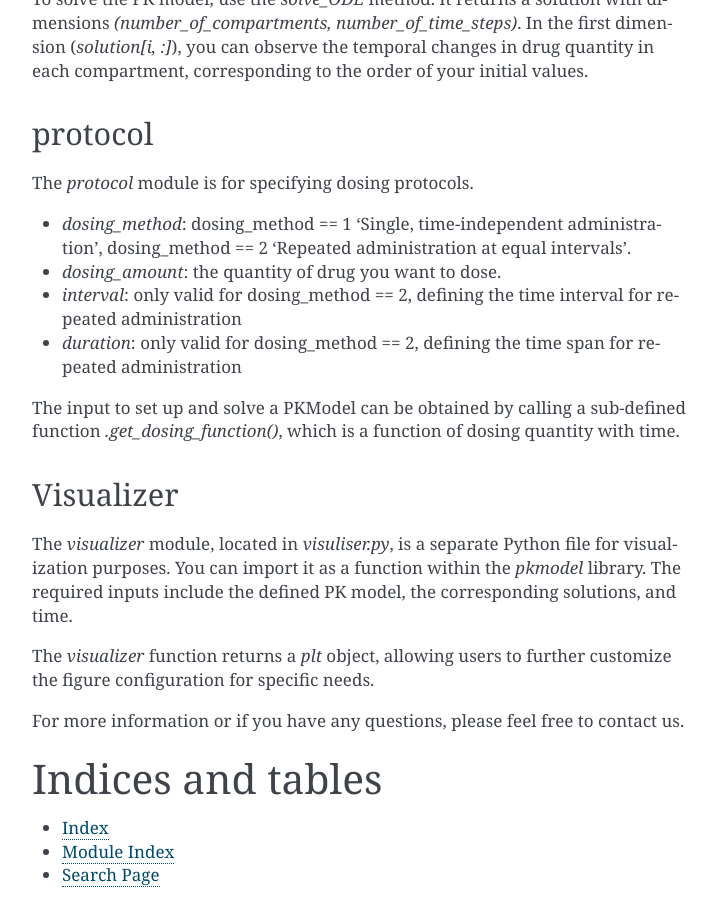
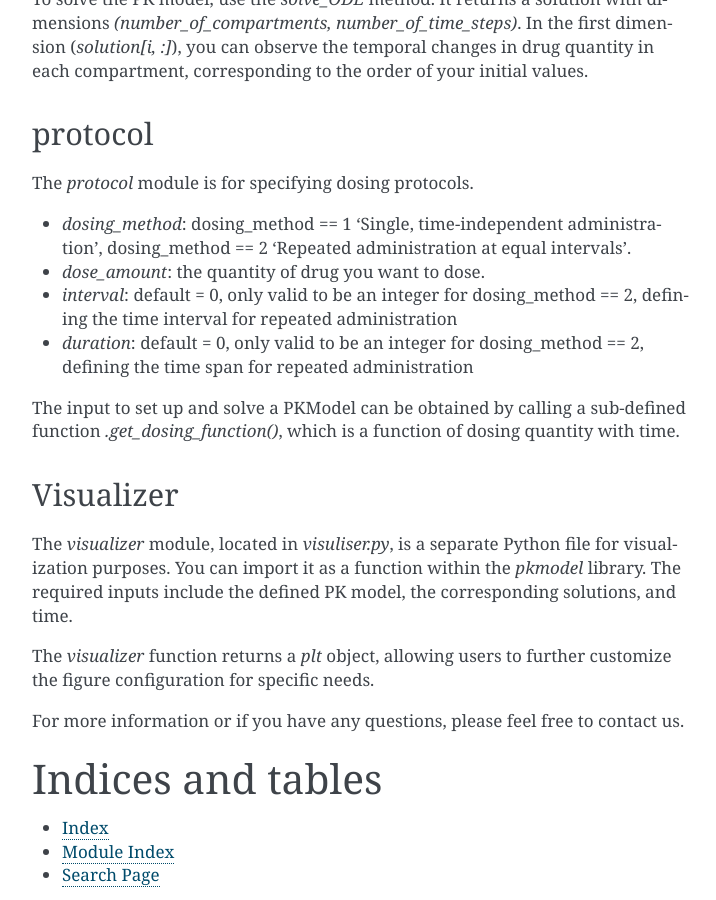
Before and after one commit to ZeyaoDong/Group-Project, a Sphinx documentation site: the page built from docs/index.rst, in a window 1280 px wide and 900 px high, scrolled down 1368 px. Shown: the whole window, without its empty margins (388-1104 px from the left). Built offline with Sphinx 7.4.7, drawn with Linux system fonts in a browser that asks for light colours.

Commit message:
Update index.rst

```diff
--- a/docs/index.rst
+++ b/docs/index.rst
@@ -50,9 +50,9 @@ protocol
 The `protocol` module is for specifying dosing protocols.
 
 - `dosing_method`:  dosing_method == 1 'Single, time-independent administration', dosing_method == 2 'Repeated administration at equal intervals'.
-- `dosing_amount`: the quantity of drug you want to dose.
-- `interval`: only valid for dosing_method == 2, defining the time interval for repeated administration
-- `duration`: only valid for dosing_method == 2, defining the time span for repeated administration
+- `dose_amount`: the quantity of drug you want to dose.
+- `interval`: default = 0, only valid to be an integer for dosing_method == 2, defining the time interval for repeated administration
+- `duration`: default = 0, only valid to be an integer for dosing_method == 2, defining the time span for repeated administration
 
 The input to set up and solve a PKModel can be obtained by calling a sub-defined function `.get_dosing_function()`, which is a function of dosing quantity with time.
 
```
